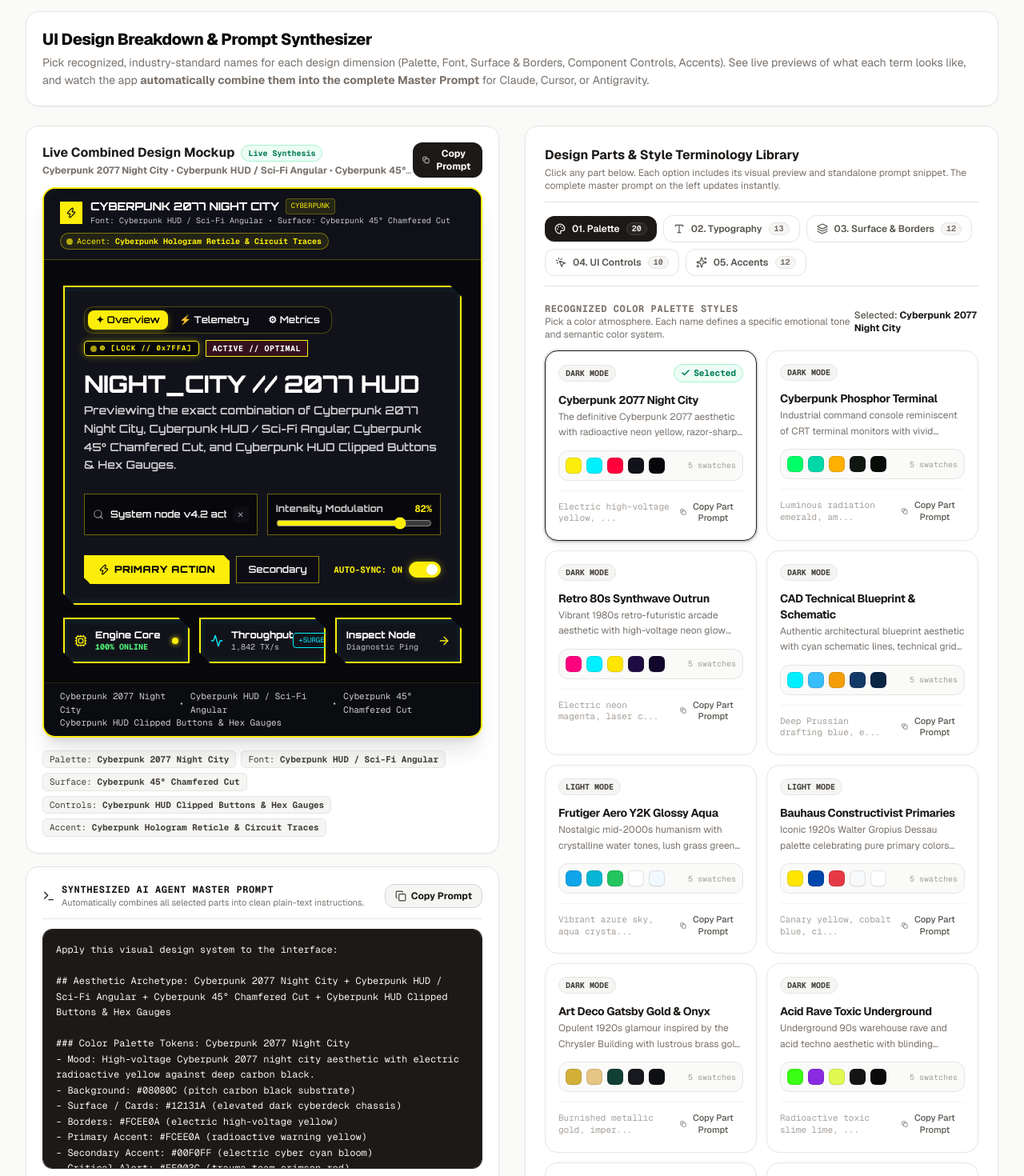
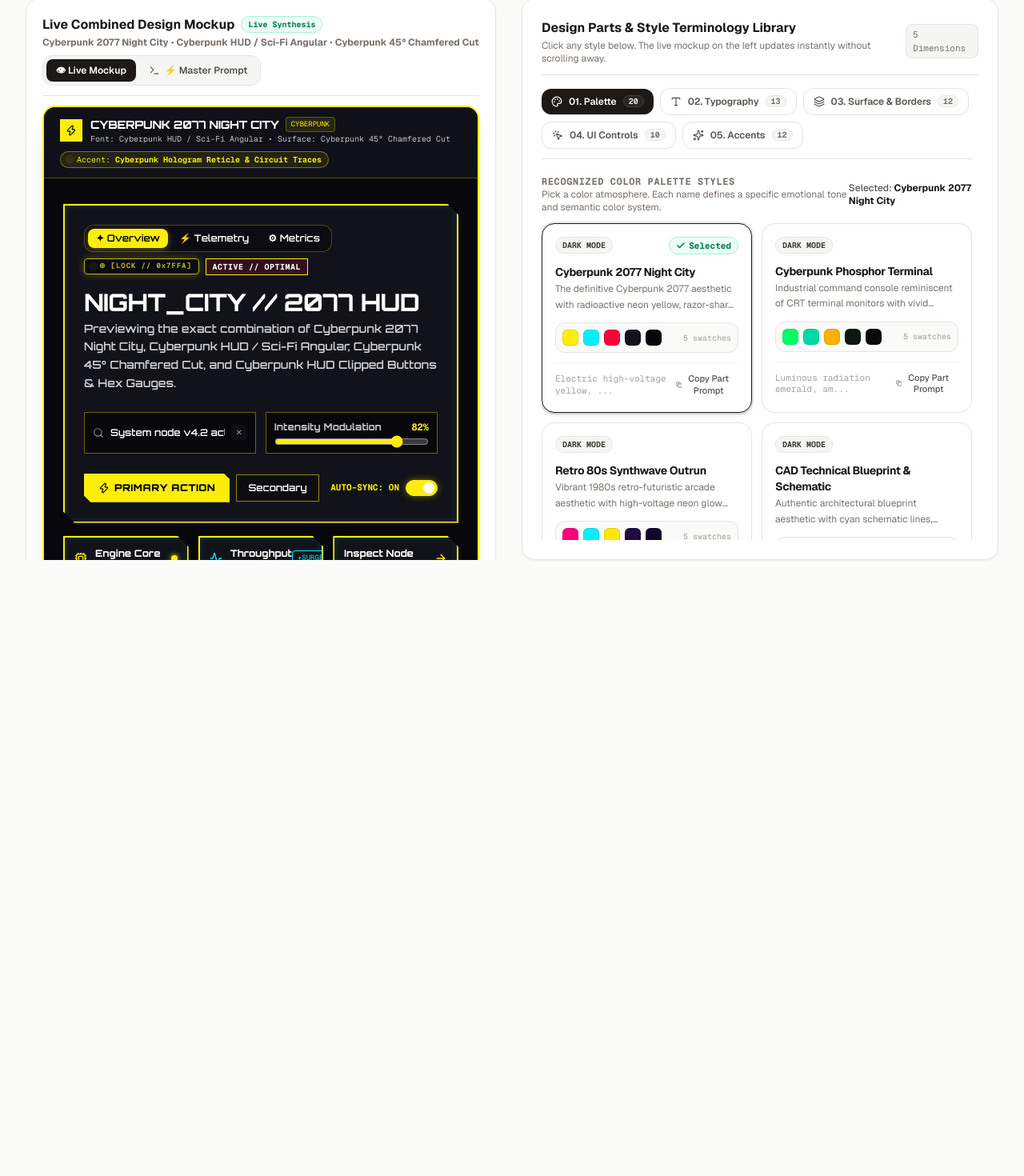
Before and after one commit to butageek/archetype, a Next.js app: page / in a window 1280 px wide. Shown: the part 88-1558 px from the top of the page at 80% size. After the commit the page ends 804 px from the top, so only its background shows below. Built offline with nearby package versions, Linux system fonts and the light colour scheme; a web font is replaced by a local one.

Commit message:
Fix layout: split-screen studio keeps live mockup permanently visible while library scrolls independently

```diff
--- a/src/app/page.tsx
+++ b/src/app/page.tsx
@@ -33,6 +33,7 @@
   const [selection, setSelection] = useState<DesignPartsSelection>(DEFAULT_DESIGN_PARTS);
   const [toastMessage, setToastMessage] = useState<string | null>(null);
   const [copiedCombined, setCopiedCombined] = useState<boolean>(false);
+  const [leftTab, setLeftTab] = useState<'mockup' | 'prompt'>('mockup');
 
   const showToast = (msg: string) => {
     setToastMessage(msg);
@@ -89,10 +90,10 @@
   };
 
   return (
-    <div className="min-h-screen bg-stone-50 text-stone-900 font-sans selection:bg-stone-900 selection:text-white pb-32">
+    <div className="min-h-screen bg-stone-50 text-stone-900 font-sans selection:bg-stone-900 selection:text-white pb-16 lg:pb-0">
       {/* 1. TOP HEADER */}
       <header className="sticky top-0 z-40 bg-white/90 backdrop-blur-md border-b border-stone-200 px-4 sm:px-8 py-3.5">
-        <div className="max-w-[1560px] mx-auto flex items-center justify-between gap-4">
+        <div className="max-w-[1720px] mx-auto flex items-center justify-between gap-4">
           {/* Logo & Brand */}
           <div className="flex items-center gap-3">
             <div className="w-8 h-8 rounded-xl bg-stone-900 flex items-center justify-center font-black text-xs text-white shadow-xs">
@@ -140,52 +141,66 @@
         </div>
       </header>
 
-      {/* 2. MAIN WORKSPACE CONTAINER */}
-      <main className="max-w-[1560px] mx-auto px-4 sm:px-6 lg:px-8 pt-6 sm:pt-8 space-y-6">
-        {/* Intro Banner */}
-        <div className="bg-white rounded-2xl border border-stone-200 p-4 sm:p-5 shadow-2xs space-y-1">
-          <h1 className="text-lg sm:text-xl font-extrabold text-stone-950 tracking-tight">
-            UI Design Breakdown & Prompt Synthesizer
-          </h1>
-          <p className="text-xs sm:text-sm text-stone-500 leading-relaxed">
-            Pick recognized, industry-standard names for each design dimension (Palette, Font, Surface & Borders, Component Controls, Accents). See live previews of what each term looks like, and watch the app <strong>automatically combine them into the complete Master Prompt</strong> for Claude, Cursor, or Antigravity.
-          </p>
-        </div>
-
-        {/* Studio Dual-Pane: Sticky Combined Preview & Prompt on Left, Parts Library on Right */}
-        <div className="grid grid-cols-1 lg:grid-cols-12 gap-8 items-start">
+      {/* 2. MAIN WORKSPACE CONTAINER (SPLIT-SCREEN STUDIO ARCHITECTURE) */}
+      <main className="max-w-[1720px] mx-auto px-4 sm:px-6 lg:px-8 pt-4 pb-4 h-auto lg:h-[calc(100vh-66px)] lg:overflow-hidden">
+        {/* Studio Dual-Pane: Left Column Pinned in View, Right Column Scrollable Library */}
+        <div className="grid grid-cols-1 lg:grid-cols-12 gap-6 h-full items-start">
           {/* =========================================================================
-              LEFT COLUMN: LIVE COMBINED MOCKUP & SYNTHESIZED PROMPT (STICKY)
+              LEFT COLUMN: LIVE COMBINED MOCKUP & PROMPT (ALWAYS IN VIEWPORT)
               ========================================================================= */}
-          <section className="lg:col-span-5 xl:col-span-6 lg:sticky lg:top-20 space-y-4 z-20">
-            {/* Mockup Preview Card */}
+          <section
+            id="live-mockup-section"
+            className="lg:col-span-5 xl:col-span-6 flex flex-col space-y-3 lg:h-full lg:overflow-y-auto lg:pr-2 scrollbar-thin"
+          >
+            {/* The Main Studio Card */}
             <div className="bg-white rounded-2xl border border-stone-200 p-4 sm:p-5 shadow-xs space-y-3">
-              <div className="flex items-center justify-between">
+              {/* Studio Card Header: Title & View Mode Tabs */}
+              <div className="flex flex-wrap items-center justify-between gap-2 border-b border-stone-200 pb-3">
                 <div>
                   <div className="flex items-center gap-2">
                     <h2 className="text-sm sm:text-base font-bold text-stone-900">
-                      Live Combined Design Mockup
+                      {leftTab === 'mockup' ? 'Live Combined Design Mockup' : 'Synthesized Agent Master Prompt'}
                     </h2>
                     <span className="text-[10px] font-mono px-2 py-0.5 rounded-full bg-emerald-50 text-emerald-700 border border-emerald-200 font-bold">
                       Live Synthesis
                     </span>
                   </div>
                   <p className="text-xs text-stone-500 mt-0.5 line-clamp-1">
-                    <strong>{selection.palette.name}</strong> • <strong>{selection.font.name}</strong> • <strong>{selection.surface.name}</strong> • <strong>{selection.components.name}</strong>
+                    <strong>{selection.palette.name}</strong> • <strong>{selection.font.name}</strong> • <strong>{selection.surface.name}</strong>
                   </p>
                 </div>
 
+                {/* View Switcher: Mockup vs Master Prompt */}
+                <div className="flex items-center gap-1 p-1 bg-stone-100 rounded-xl border border-stone-200 text-xs">
                   <button
-                  onClick={handleCopyCompletePrompt}
-                  className="px-3 py-1.5 rounded-xl bg-stone-900 hover:bg-black text-white text-xs font-bold cursor-pointer flex items-center gap-1.5 shadow-2xs transition-transform active:scale-95"
-                  title="Copy combined master prompt"
+                    type="button"
+                    onClick={() => setLeftTab('mockup')}
+                    className={`px-3 py-1.5 rounded-lg font-semibold cursor-pointer transition-all flex items-center gap-1.5 ${
+                      leftTab === 'mockup'
+                        ? 'bg-stone-900 text-white shadow-xs font-bold'
+                        : 'text-stone-600 hover:text-stone-900 hover:bg-stone-200/60'
+                    }`}
                   >
-                  <Copy className="w-3.5 h-3.5" />
-                  <span>Copy Prompt</span>
+                    <span>👁 Live Mockup</span>
+                  </button>
+                  <button
+                    type="button"
+                    onClick={() => setLeftTab('prompt')}
+                    className={`px-3 py-1.5 rounded-lg font-semibold cursor-pointer transition-all flex items-center gap-1.5 ${
+                      leftTab === 'prompt'
+                        ? 'bg-stone-900 text-white shadow-xs font-bold'
+                        : 'text-stone-600 hover:text-stone-900 hover:bg-stone-200/60'
+                    }`}
+                  >
+                    <Terminal className="w-3.5 h-3.5" />
+                    <span>⚡ Master Prompt</span>
                   </button>
                 </div>
+              </div>
 
-              {/* The Live Combined Mockup Viewport */}
+              {/* TAB 1: LIVE COMBINED MOCKUP VIEWPORT */}
+              {leftTab === 'mockup' && (
+                <div className="space-y-3 animate-in fade-in duration-150">
                   <LiveCombinedPreview selection={selection} />
 
                   {/* Selection Summary Badges */}
@@ -206,23 +221,35 @@
                       Accent: <strong>{selection.accent.name}</strong>
                     </span>
                   </div>
+
+                  {/* Big 1-Click Copy Bar */}
+                  <div className="pt-2 flex items-center justify-between gap-3 border-t border-stone-100">
+                    <div className="text-[11px] text-stone-500 hidden sm:block">
+                      Ready to paste into Cursor, Claude, or Antigravity
                     </div>
-
-            {/* Synthesized Plain-Text Agent Master Prompt Box */}
-            <div className="bg-white rounded-2xl border border-stone-200 p-4 sm:p-5 shadow-xs space-y-3">
-              <div className="flex items-center justify-between border-b border-stone-200 pb-3">
-                <div className="flex items-center gap-2">
-                  <Terminal className="w-4 h-4 text-stone-800" />
-                  <div>
-                    <h3 className="text-xs font-bold uppercase tracking-wider text-stone-900 font-mono">
-                      Synthesized AI Agent Master Prompt
-                    </h3>
-                    <p className="text-[11px] text-stone-500">
-                      Automatically combines all selected parts into clean plain-text instructions.
-                    </p>
+                    <button
+                      onClick={handleCopyCompletePrompt}
+                      className="w-full sm:w-auto px-4 py-2 bg-stone-900 hover:bg-black text-white text-xs font-bold rounded-xl cursor-pointer flex items-center justify-center gap-2 shadow-xs transition-transform active:scale-95 ml-auto"
+                      title="Copy synthesized master prompt"
+                    >
+                      {copiedCombined ? (
+                        <Check className="w-4 h-4 text-emerald-400 stroke-[3]" />
+                      ) : (
+                        <Copy className="w-4 h-4 text-stone-300" />
+                      )}
+                      <span>{copiedCombined ? 'Copied to Clipboard!' : 'Copy Master Prompt'}</span>
+                    </button>
                   </div>
                 </div>
+              )}
 
+              {/* TAB 2: SYNTHESIZED AGENT MASTER PROMPT VIEW */}
+              {leftTab === 'prompt' && (
+                <div className="space-y-3 animate-in fade-in duration-150">
+                  <div className="flex items-center justify-between">
+                    <span className="text-xs text-stone-500">
+                      Plain-text design directives + Tailwind CSS v4 @theme block:
+                    </span>
                     <button
                       onClick={handleCopyCompletePrompt}
                       className="px-3 py-1.5 text-xs font-bold text-stone-900 bg-stone-100 hover:bg-stone-200 border border-stone-300 rounded-xl flex items-center gap-1.5 transition-transform active:scale-95 cursor-pointer"
@@ -236,32 +263,42 @@
                     </button>
                   </div>
 
-              {/* Plain Text Code Block */}
                   <div className="relative">
-                <pre className="p-4 bg-stone-900 text-stone-100 rounded-xl font-mono text-xs overflow-x-auto whitespace-pre-wrap leading-relaxed select-all border border-stone-800 max-h-[300px]">
+                    <pre className="p-4 bg-stone-900 text-stone-100 rounded-xl font-mono text-xs overflow-x-auto whitespace-pre-wrap leading-relaxed select-all border border-stone-800 max-h-[420px]">
                       {combinedMasterPrompt}
                     </pre>
                   </div>
 
                   <div className="text-[11px] text-stone-500">
-                💡 <strong>Ready to use</strong>: Paste this complete prompt directly into Cursor, Claude, or Antigravity to build any web app with this exact combined design system.
+                    💡 <strong>Tip</strong>: Switch back to <strong>Live Mockup</strong> anytime via the header tabs above to test interactive controls.
                   </div>
+                </div>
+              )}
             </div>
           </section>
 
           {/* =========================================================================
-              RIGHT COLUMN: DESIGN PARTS SELECTION LIBRARY
+              RIGHT COLUMN: DESIGN PARTS SELECTION LIBRARY (INDEPENDENTLY SCROLLABLE)
               ========================================================================= */}
-          <section className="lg:col-span-7 xl:col-span-6 bg-white rounded-2xl border border-stone-200 p-5 sm:p-6 shadow-xs space-y-4">
-            <div className="border-b border-stone-200 pb-3">
+          <section className="lg:col-span-7 xl:col-span-6 bg-white rounded-2xl border border-stone-200 p-5 sm:p-6 shadow-xs flex flex-col lg:h-full lg:overflow-hidden space-y-4">
+            <div className="border-b border-stone-200 pb-3 flex-shrink-0">
+              <div className="flex items-center justify-between">
+                <div>
                   <h2 className="text-base font-bold text-stone-900">
                     Design Parts & Style Terminology Library
                   </h2>
                   <p className="text-xs text-stone-500 mt-0.5">
-                Click any part below. Each option includes its visual preview and standalone prompt snippet. The complete master prompt on the left updates instantly.
+                    Click any style below. The live mockup on the left updates instantly without scrolling away.
                   </p>
                 </div>
+                <span className="hidden sm:inline-block text-[11px] font-mono text-stone-500 bg-stone-100 px-2 py-1 rounded-lg border border-stone-200">
+                  5 Dimensions
+                </span>
+              </div>
+            </div>
 
+            {/* Scrollable Library Area */}
+            <div className="lg:flex-1 lg:overflow-y-auto lg:pr-2 pb-6 scrollbar-thin">
               <DesignPartPicker
                 selection={selection}
                 onSelectPalette={(pal: PalettePart) => setSelection((prev) => ({ ...prev, palette: pal }))}
@@ -271,11 +308,26 @@
                 onSelectAccent={(acc: AccentPart) => setSelection((prev) => ({ ...prev, accent: acc }))}
                 onToast={showToast}
               />
+            </div>
           </section>
         </div>
       </main>
 
-      {/* 3. NOTIFICATION TOAST */}
+      {/* 3. MOBILE FLOATING PREVIEW BUTTON (< lg screens) */}
+      <div className="lg:hidden fixed bottom-5 right-5 z-40">
+        <button
+          type="button"
+          onClick={() => {
+            const el = document.getElementById('live-mockup-section');
+            if (el) el.scrollIntoView({ behavior: 'smooth' });
+          }}
+          className="px-4 py-2.5 bg-stone-900 hover:bg-black text-white text-xs font-bold rounded-full shadow-2xl flex items-center gap-2 border border-stone-700 cursor-pointer"
+        >
+          <span>👁 View Live Mockup</span>
+        </button>
+      </div>
+
+      {/* 4. NOTIFICATION TOAST */}
       {toastMessage && (
         <div className="fixed bottom-6 left-1/2 -translate-x-1/2 z-50 bg-stone-900 text-white px-4 py-2.5 rounded-2xl text-xs font-semibold shadow-2xl animate-in fade-in slide-in-from-bottom-2 duration-150 flex items-center gap-2 border border-stone-700">
           <Check className="w-4 h-4 text-emerald-400 stroke-[3]" />
```
Lines whose indentation alone changed are shown as unchanged.
